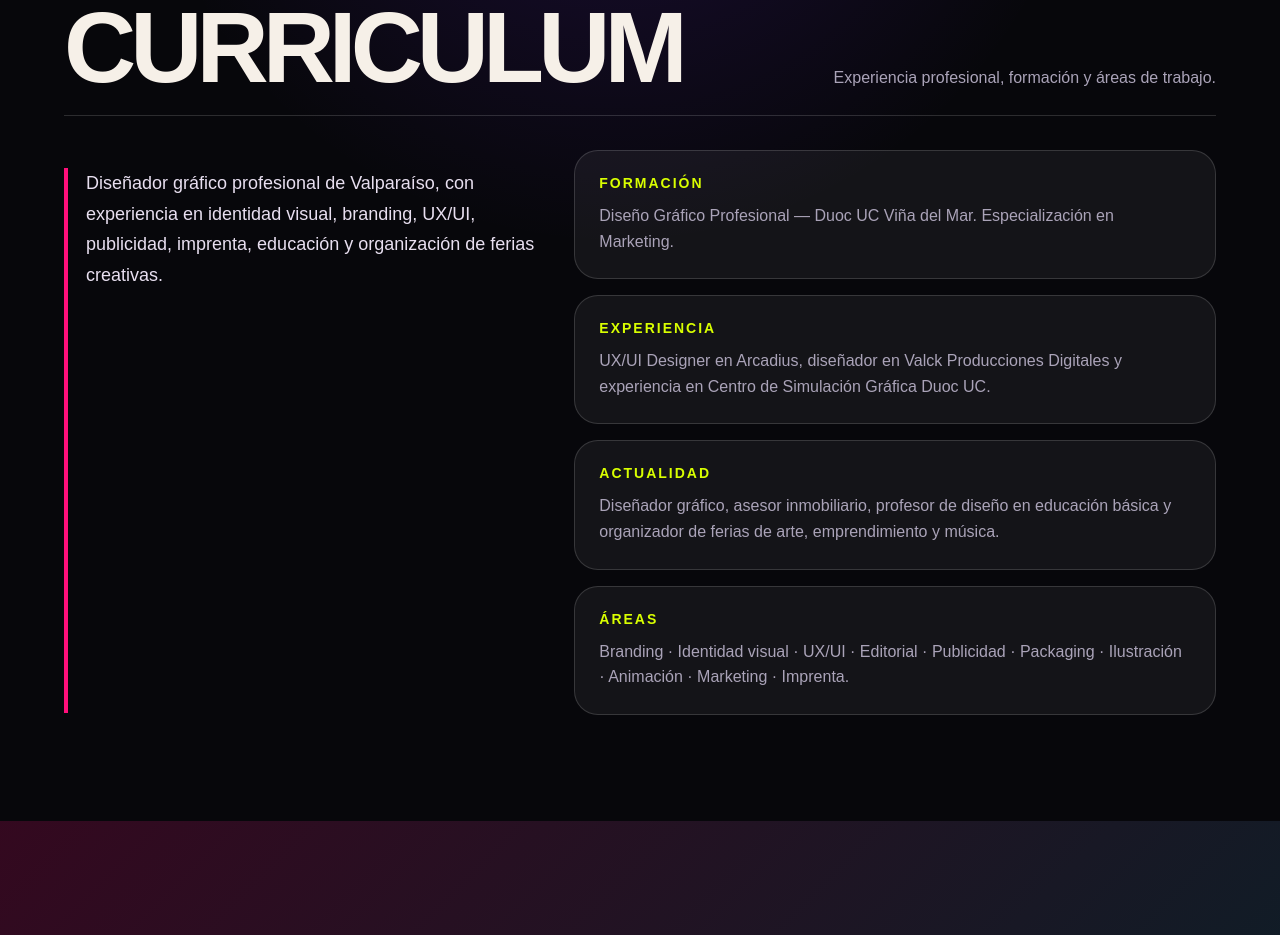
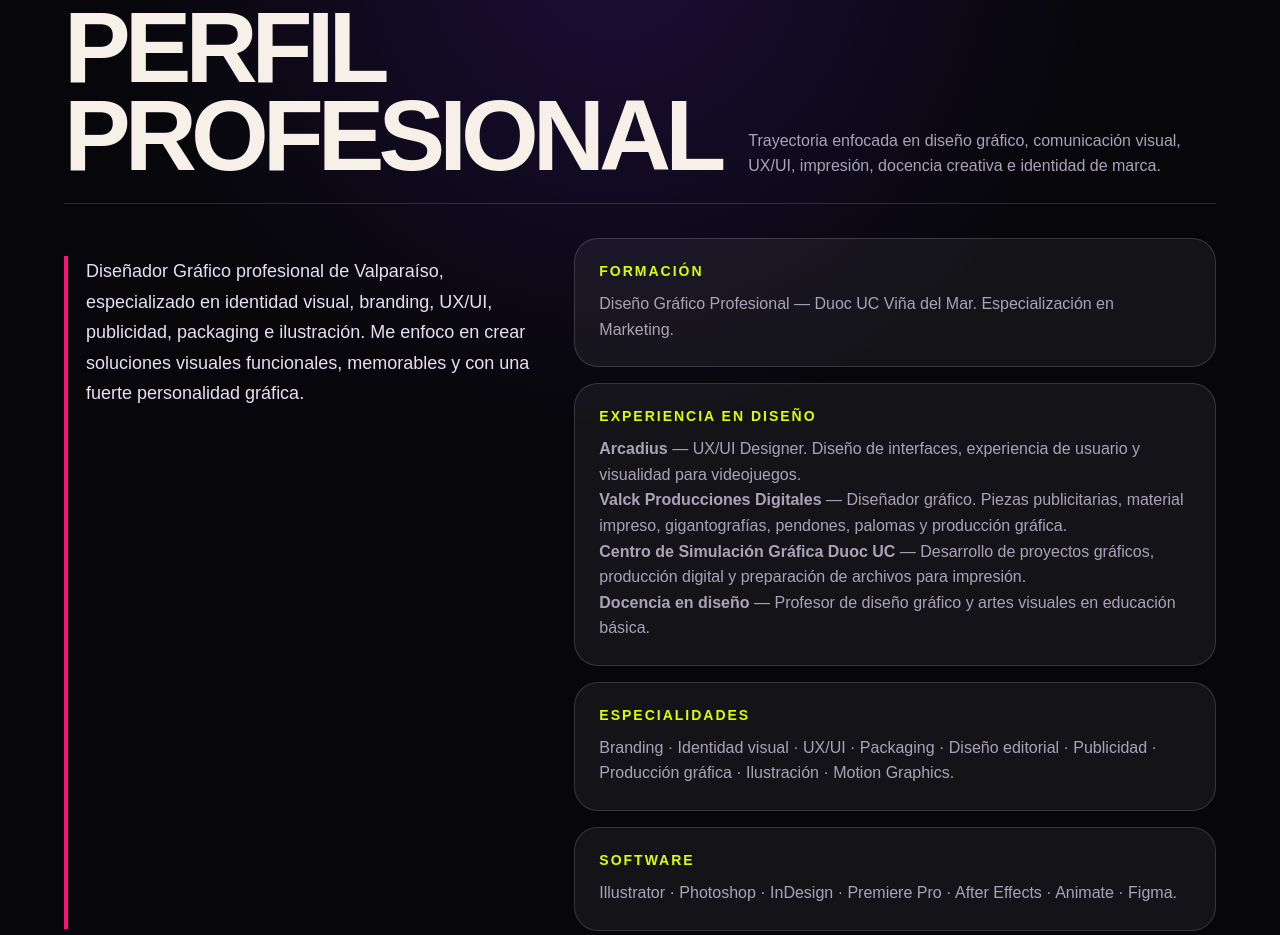
Before and after one commit to gussi2000/portfolio-v2, a plain HTML site: page index.html in a window 1280 px wide. Shown: the part 9752-10687 px from the top of the page. Drawn offline with Linux system fonts and the light colour scheme.

Commit message:
Update index.html

```diff
--- a/index.html
+++ b/index.html
@@ -15,7 +15,43 @@
 <section id="destacados"><div class="head"><h2>Proyectos destacados</h2><p>Una selección inicial para mostrar variedad: identidad visual, UX/UI, packaging y marca gráfica.</p></div><div class="grid" id="featuredGrid"></div></section>
 <section id="proyectos"><div class="head"><h2>Todos los proyectos</h2><p>Trabajos recuperados del portafolio original más nuevos proyectos, sin duplicados.</p></div><div class="filters"><button class="active" data-filter="todos">Todos</button><button data-filter="branding">Branding</button><button data-filter="ux">UX/UI</button><button data-filter="publicidad">Publicidad</button></div><div class="grid" id="projectGrid"></div></section>
 <section class="personal" id="personales"><div class="head"><h2>Proyectos personales</h2><p>Ilustración, animación, personajes y exploraciones visuales donde aparece mi lado más libre.</p></div><div class="grid" id="personalGrid"></div><div class="grid video-grid" id="videoGrid"></div></section>
-<section id="curriculum"><div class="head"><h2>Curriculum</h2><p>Experiencia profesional, formación y áreas de trabajo.</p></div><div class="cv-grid"><p class="cv-intro">Diseñador gráfico profesional de Valparaíso, con experiencia en identidad visual, branding, UX/UI, publicidad, imprenta, educación y organización de ferias creativas.</p><div><div class="cv-box"><h3>Formación</h3><p>Diseño Gráfico Profesional — Duoc UC Viña del Mar. Especialización en Marketing.</p></div><div class="cv-box"><h3>Experiencia</h3><p>UX/UI Designer en Arcadius, diseñador en Valck Producciones Digitales y experiencia en Centro de Simulación Gráfica Duoc UC.</p></div><div class="cv-box"><h3>Actualidad</h3><p>Diseñador gráfico, asesor inmobiliario, profesor de diseño en educación básica y organizador de ferias de arte, emprendimiento y música.</p></div><div class="cv-box"><h3>Áreas</h3><p>Branding · Identidad visual · UX/UI · Editorial · Publicidad · Packaging · Ilustración · Animación · Marketing · Imprenta.</p></div></div></div></section>
+<section id="curriculum">
+  <div class="head">
+    <h2>Perfil profesional</h2>
+    <p>Trayectoria enfocada en diseño gráfico, comunicación visual, UX/UI, impresión, docencia creativa e identidad de marca.</p>
+  </div>
+
+  <div class="cv-grid">
+    <p class="cv-intro">
+      Diseñador Gráfico profesional de Valparaíso, especializado en identidad visual, branding, UX/UI, publicidad, packaging e ilustración. Me enfoco en crear soluciones visuales funcionales, memorables y con una fuerte personalidad gráfica.
+    </p>
+
+    <div>
+      <div class="cv-box">
+        <h3>Formación</h3>
+        <p>Diseño Gráfico Profesional — Duoc UC Viña del Mar. Especialización en Marketing.</p>
+      </div>
+
+      <div class="cv-box">
+        <h3>Experiencia en diseño</h3>
+        <p><strong>Arcadius</strong> — UX/UI Designer. Diseño de interfaces, experiencia de usuario y visualidad para videojuegos.</p>
+        <p><strong>Valck Producciones Digitales</strong> — Diseñador gráfico. Piezas publicitarias, material impreso, gigantografías, pendones, palomas y producción gráfica.</p>
+        <p><strong>Centro de Simulación Gráfica Duoc UC</strong> — Desarrollo de proyectos gráficos, producción digital y preparación de archivos para impresión.</p>
+        <p><strong>Docencia en diseño</strong> — Profesor de diseño gráfico y artes visuales en educación básica.</p>
+      </div>
+
+      <div class="cv-box">
+        <h3>Especialidades</h3>
+        <p>Branding · Identidad visual · UX/UI · Packaging · Diseño editorial · Publicidad · Producción gráfica · Ilustración · Motion Graphics.</p>
+      </div>
+
+      <div class="cv-box">
+        <h3>Software</h3>
+        <p>Illustrator · Photoshop · InDesign · Premiere Pro · After Effects · Animate · Figma.</p>
+      </div>
+    </div>
+  </div>
+</section>
 <section class="contact" id="contacto"><div><h2>Hablemos.</h2><p>Disponible para proyectos gráficos, identidad visual, piezas publicitarias, UX/UI, ilustración y colaboraciones creativas.</p><div class="contact-links"><a href="mailto:tu-correo@ejemplo.com">Correo</a><a href="#">Instagram</a><a href="#">LinkedIn</a><a href="#">WhatsApp</a></div></div></section>
 <footer>Gustavo Villar Escobar · Diseñador Gráfico · Valparaíso, Chile</footer>
 <div class="lightbox" id="lightbox"><button class="close" id="closeLightbox">Cerrar ✕</button><div class="lightbox-title" id="lightboxTitle"></div><div id="lightboxContent"></div><div class="lightbox-controls"><button id="prevImg">Anterior</button><button id="nextImg">Siguiente</button></div></div>
```
